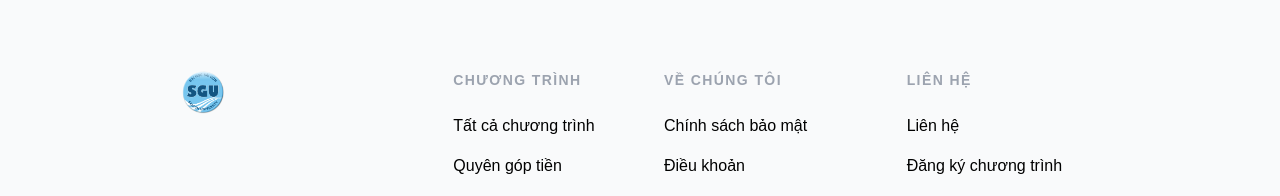
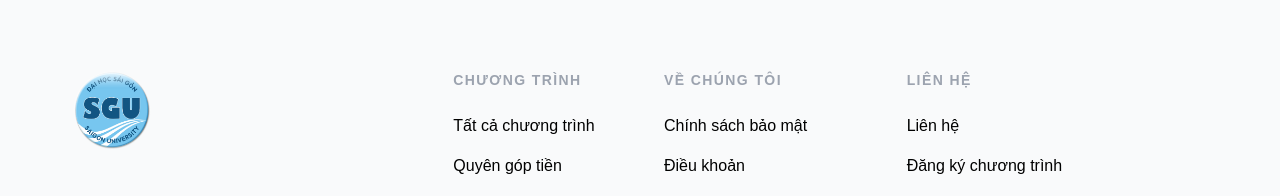
Before and after one commit to DungTriNguyen/sgu-charity-app, a Next.js app: page /accounts in a window 1280 px wide. Shown: the part 457-653 px from the top of the page. Built offline with nearby package versions, Linux system fonts and the light colour scheme; no server answers.

Commit message:
hotfix: UI content

```diff
--- a/src/app/accounts/[id]/layout.tsx
+++ b/src/app/accounts/[id]/layout.tsx
@@ -26,7 +26,7 @@ const UserHeader = () => {
         </div>
       </div>
 
-      <div className='container 2xl:max-w-[1200px] mx-auto my-2 relative pt-12 px-2 md:px-4 space-y-6'>
+      <div className='container 2xl:max-w-[1200px] mx-auto my-2 relative pt-12 px-2 md:px-4 space-y-6 '>
         <div className='absolute top-[-84px] left-1/2 transform -translate-x-1/2 flex flex-col items-center'>
           <Avatar className='w-28 h-28 md:w-40 md:h-40 mx-auto rounded-full border-4 border-primary shadow-md transition-all duration-300'>
             <AvatarImage src={user?.avatar_url} alt={user?.username} />
@@ -63,7 +63,7 @@ const UserLayout = ({
       </Suspense>
 
       {/* Children content */}
-      <div className='container 2xl:max-w-[1200px] mx-auto my-2 relative pt-12 px-2 md:px-4'>
+      <div className='container 2xl:max-w-[1200px] mx-auto my-2 relative pt-12 px-2 md:px-4 mt-10'>
         {children}
       </div>
     </>
--- a/src/app/login/page.tsx
+++ b/src/app/login/page.tsx
@@ -175,7 +175,7 @@ const LoginPage = () => {
               Quên mật khẩu
             </Button>
           </div>
-          <div className='space-y-4'>
+          {/* <div className='space-y-4'>
             <p className='text-center text-sm sm:text-base'>Hoặc</p>
             <div className='flex gap-4 justify-center'>
               {socialInfo.map((item) => (
@@ -189,7 +189,7 @@ const LoginPage = () => {
                 </Link>
               ))}
             </div>
-          </div>
+          </div> */}
         </CardContent>
       </Card>
     </div>
--- a/src/app/sign-up/page.tsx
+++ b/src/app/sign-up/page.tsx
@@ -268,7 +268,7 @@ const SignUpPage = () => {
               Đăng nhập ngay
             </Button>
           </div>
-          <div className='space-y-4'>
+          {/* <div className='space-y-4'>
             <p className='text-center text-sm sm:text-base'>Hoặc</p>
             <div className='flex gap-4 justify-center'>
               {socialInfo.map((item) => (
@@ -282,7 +282,7 @@ const SignUpPage = () => {
                 </Link>
               ))}
             </div>
-          </div>
+          </div> */}
         </CardContent>
       </Card>
     </div>
--- a/src/app/user/layout.tsx
+++ b/src/app/user/layout.tsx
@@ -71,7 +71,7 @@ const UserLayout = ({
             </div>
           </div>
         </div>
-        <div className='container 2xl:max-w-[1200px] mx-auto my-2 relative pt-12 px-2 md:px-4 space-y-6'>
+        <div className='container 2xl:max-w-[1200px] mx-auto my-2 relative pt-12 px-2 md:px-4  space-y-6'>
           <div className='absolute top-[-84px] left-1/2 transform -translate-x-1/2 flex flex-col items-center'>
             <Avatar
               className='w-28 h-28 md:w-40 md:h-40 mx-auto rounded-full border-4 border-primary shadow-md transition-all duration-300'
--- a/src/components/accounts/account-item.tsx
+++ b/src/components/accounts/account-item.tsx
@@ -26,7 +26,7 @@ const AccountItem = ({ data }: { data: TUser }) => {
           <span className='font-bold'>{data?.id}</span>
         </p>
         <p className='text-sm md:text-base'>
-          Số tiền gây quỹ:{' '}
+          Số tiền kêu gọi ủng hộ:{' '}
           <span className='font-bold'>
             {formatCurrencyToVND(Number(data?.projects_donations_sum_amount))}
           </span>
--- a/src/components/contact/contact-form.tsx
+++ b/src/components/contact/contact-form.tsx
@@ -152,7 +152,7 @@ const ContactForm = () => {
                       Chủ đề <span style={{ color: 'red' }}>*</span>
                     </FormLabel>
                     <FormControl>
-                      <Input type='text' placeholder='facebook' {...field} />
+                      <Input type='text' placeholder='Chủ đề' {...field} />
                     </FormControl>
                     <FormMessage />
                   </FormItem>
--- a/src/components/footer/index.tsx
+++ b/src/components/footer/index.tsx
@@ -55,13 +55,14 @@ const Footer = () => {
         <div className='grid grid-cols-2 md:col-span-3 lg:grid-cols-6 gap-y-16 gap-x-12'>
           <div className='col-span-2 md:col-span-3 lg:col-span-2 lg:pr-8'>
             <Link href='/' title=''>
-              <Image
-                className='w-auto h-11 m-auto'
-                src={logo.src}
-                alt=''
-                height={48}
-                width={48}
-              />
+              <div className='relative w-auto h-20 lg:ml-10 aspect-square'>
+                <Image
+                  src='/logo.png'
+                  alt='logo'
+                  fill
+                  className='object-cover'
+                />
+              </div>
             </Link>
           </div>
 
--- a/src/components/project-detail/project-contact.tsx
+++ b/src/components/project-detail/project-contact.tsx
@@ -40,19 +40,19 @@ const ProjectContact = ({ project }: { project: TCampaign }) => {
       </Link>
       <div className='flex gap-2 items-center'>
         <FacebookIcon width='36' height='36' />
-        <Link href={'https://facebook.com'}>
+        <Link href={`${project.user.facebook}`} target='_blank'>
           {project.user.facebook || 'Đang cập nhật...'}
         </Link>
       </div>
       <div className='flex gap-2 items-center'>
         <GmailIcon width='36' height='36' />
-        <Link href={'https://gmail.com'}>
+        <Link href={`mailto:${project.user.email}`} target='_blank'>
           {project.user.email || 'Đang cập nhật...'}
         </Link>
       </div>
       <div className='flex gap-2 items-center'>
         <TelephoneIcon width='36' height='36' />
-        <Link href={'https://gmail.com'}>
+        <Link href={`tel:${project.user.phone_number}`}>
           {project.user.phone_number
             ? formatPhoneNumber(project.user.phone_number)
             : 'Đang cập nhật...'}
```
